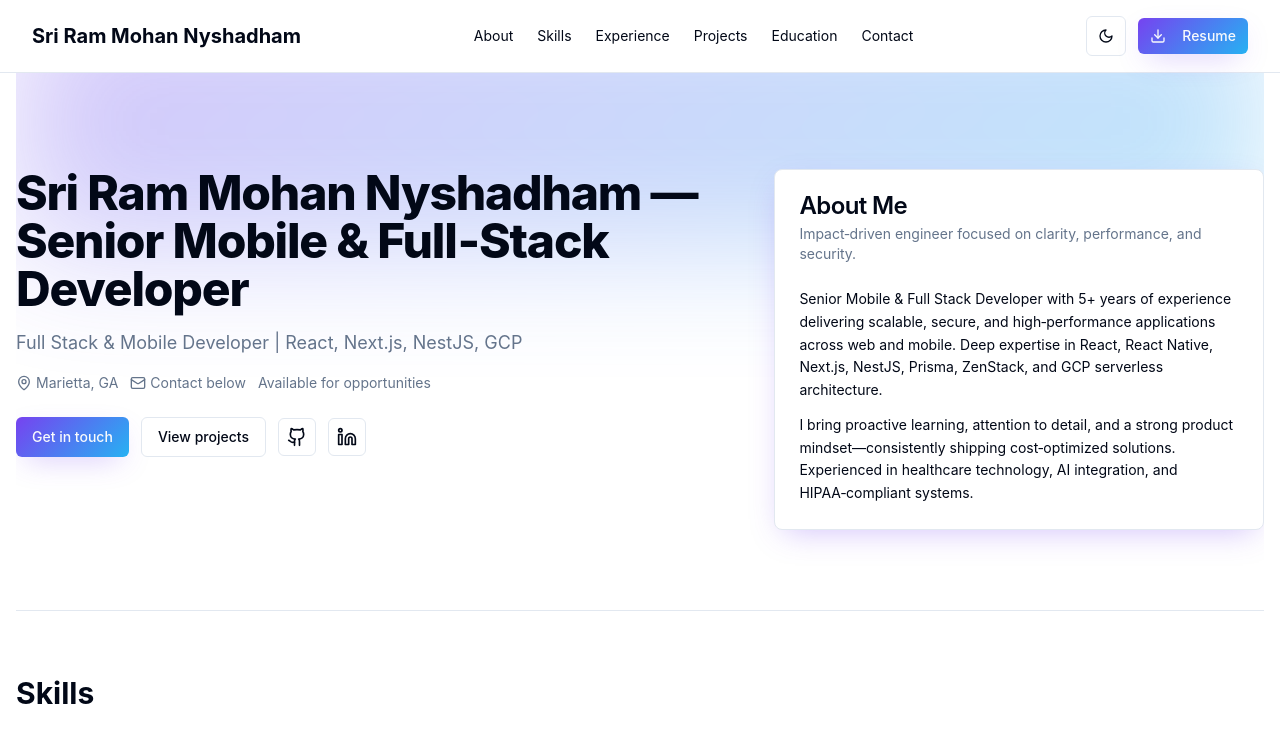
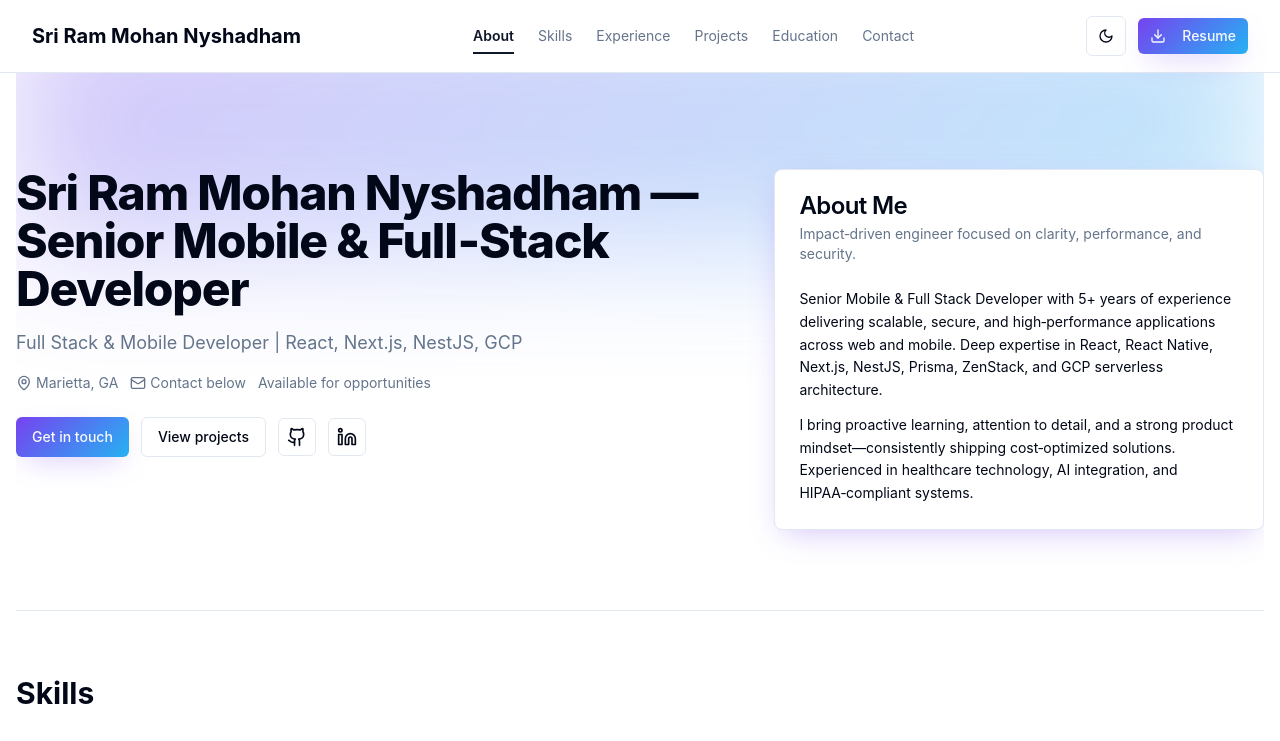
Before and after one commit to Sriram-52/Sriram-52, a Next.js app: page / in a window 1280 px wide. Shown: the top 741 px of the page. Built offline with nearby package versions, Linux system fonts and the light colour scheme.

Commit message:
Refactor main page layout to include SiteNav component for improved navigation and update import formatting for consistency

```diff
--- a/src/app/page.tsx
+++ b/src/app/page.tsx
@@ -5,20 +5,21 @@ import {
   Mail,
   Download,
   ExternalLink,
-} from "lucide-react";
-import { Button } from "@/components/ui/button";
-import { ThemeToggle } from "@/components/ui/theme-toggle";
+} from "lucide-react"
+import { Button } from "@/components/ui/button"
+import { ThemeToggle } from "@/components/ui/theme-toggle"
+import { SiteNav } from "@/components/site-nav"
 import {
   Card,
   CardContent,
   CardHeader,
   CardTitle,
   CardDescription,
-} from "@/components/ui/card";
-import { Badge } from "@/components/ui/badge";
-import { Separator } from "@/components/ui/separator";
-import { ContactForm } from "@/components/contact-form";
-import { Footer } from "@/components/footer";
+} from "@/components/ui/card"
+import { Badge } from "@/components/ui/badge"
+import { Separator } from "@/components/ui/separator"
+import { ContactForm } from "@/components/contact-form"
+import { Footer } from "@/components/footer"
 
 const skills = {
   Frontend: [
@@ -45,7 +46,7 @@ const skills = {
     "OpenAPI",
     "Recharts",
   ],
-};
+}
 
 const projects = [
   {
@@ -69,7 +70,7 @@ const projects = [
     stack: ["React Native", "BLE", "NestJS"],
     links: { demo: "#", code: "#" },
   },
-];
+]
 
 export default function Page() {
   return (
@@ -79,26 +80,7 @@ export default function Page() {
           <a href="#top" className="font-display text-xl font-bold story-link">
             Sri Ram Mohan Nyshadham
           </a>
-					<nav className="hidden md:flex items-center gap-6 text-sm">
-						<a href="#about" className="hover:text-primary">
-							About
-						</a>
-						<a href="#skills" className="hover:text-primary">
-							Skills
-						</a>
-						<a href="#experience" className="hover:text-primary">
-							Experience
-						</a>
-						<a href="#projects" className="hover:text-primary">
-							Projects
-						</a>
-						<a href="#education" className="hover:text-primary">
-							Education
-						</a>
-						<a href="#contact" className="hover:text-primary">
-							Contact
-						</a>
-					</nav>
+          <SiteNav />
           <div className="flex items-center gap-2">
             <ThemeToggle />
             <Button asChild variant="hero" size="sm" className="hover-scale">
@@ -162,7 +144,7 @@ export default function Page() {
               </div>
             </div>
 
-						<Card id="about" className="shadow-elegant">
+            <Card id="about" className="shadow-elegant scroll-mt-24">
               <CardHeader>
                 <CardTitle>About Me</CardTitle>
                 <CardDescription>
@@ -192,7 +174,7 @@ export default function Page() {
         <Separator />
 
         {/* Skills */}
-				<section id="skills" className="py-12 md:py-16">
+        <section id="skills" className="py-12 md:py-16 scroll-mt-24">
           <h2 className="font-display text-2xl md:text-3xl font-bold mb-8">
             Skills
           </h2>
@@ -217,7 +199,7 @@ export default function Page() {
         <Separator />
 
         {/* Experience */}
-				<section id="experience" className="py-12 md:py-16">
+        <section id="experience" className="py-12 md:py-16 scroll-mt-24">
           <h2 className="font-display text-2xl md:text-3xl font-bold mb-8">
             Experience
           </h2>
@@ -277,7 +259,7 @@ export default function Page() {
         <Separator />
 
         {/* Projects */}
-				<section id="projects" className="py-12 md:py-16">
+        <section id="projects" className="py-12 md:py-16 scroll-mt-24">
           <h2 className="font-display text-2xl md:text-3xl font-bold mb-8">
             Projects
           </h2>
@@ -320,7 +302,7 @@ export default function Page() {
         <Separator />
 
         {/* Education */}
-				<section id="education" className="py-12 md:py-16">
+        <section id="education" className="py-12 md:py-16 scroll-mt-24">
           <h2 className="font-display text-2xl md:text-3xl font-bold mb-8">
             Education
           </h2>
@@ -349,7 +331,7 @@ export default function Page() {
         <Separator />
 
         {/* Certifications & Awards */}
-				<section id="certifications" className="py-12 md:py-16">
+        <section id="certifications" className="py-12 md:py-16 scroll-mt-24">
           <h2 className="font-display text-2xl md:text-3xl font-bold mb-6">
             Certifications & Awards
           </h2>
@@ -372,7 +354,7 @@ export default function Page() {
         <Separator />
 
         {/* Contact */}
-				<section id="contact" className="py-12 md:py-16">
+        <section id="contact" className="py-12 md:py-16 scroll-mt-24">
           <h2 className="font-display text-2xl md:text-3xl font-bold mb-6">
             Contact
           </h2>
@@ -422,5 +404,5 @@ export default function Page() {
 
       <Footer />
     </div>
-	);
+  )
 }
--- /dev/null
+++ b/src/components/site-nav.tsx
@@ -0,0 +1,123 @@
+"use client"
+
+import { cn } from "@/lib/utils"
+import { useEffect, useState } from "react"
+
+type Section = {
+  id: string
+  label: string
+}
+
+const DEFAULT_SECTIONS: Section[] = [
+  { id: "about", label: "About" },
+  { id: "skills", label: "Skills" },
+  { id: "experience", label: "Experience" },
+  { id: "projects", label: "Projects" },
+  { id: "education", label: "Education" },
+  { id: "contact", label: "Contact" },
+]
+
+export function SiteNav({
+  sections = DEFAULT_SECTIONS,
+}: {
+  sections?: Section[]
+}) {
+  const [activeId, setActiveId] = useState<string>(sections[0]?.id ?? "")
+
+  useEffect(() => {
+    function getHeaderOffset(): number {
+      const header = document.querySelector("header.sticky")
+      return (header as HTMLElement | null)?.offsetHeight ?? 72
+    }
+
+    let cachedTops: { id: string; top: number }[] = []
+
+    const computeTops = () => {
+      const elements = sections
+        .map((s) => document.getElementById(s.id))
+        .filter(Boolean) as HTMLElement[]
+
+      cachedTops = elements.map((el) => {
+        const rectTop = el.getBoundingClientRect().top + window.scrollY
+        // Account for CSS scroll-margin-top so anchor jumps align correctly
+        const smt = parseFloat(
+          (getComputedStyle(el).scrollMarginTop || "0").toString()
+        )
+        return {
+          id: el.id,
+          top: rectTop - (isNaN(smt) ? 0 : smt),
+        }
+      })
+      // Ensure increasing order just in case DOM order differs
+      cachedTops.sort((a, b) => a.top - b.top)
+    }
+
+    const onScroll = () => {
+      const y = window.scrollY + getHeaderOffset() + 4 // small buffer
+      let current = cachedTops[0]?.id ?? sections[0]?.id ?? ""
+      for (const s of cachedTops) {
+        if (s.top <= y) current = s.id
+        else break
+      }
+      setActiveId(current)
+    }
+
+    computeTops()
+    onScroll()
+
+    window.addEventListener("scroll", onScroll, { passive: true })
+    window.addEventListener("resize", computeTops)
+    window.addEventListener("hashchange", onScroll)
+    // Recompute after fonts/layout settle
+    const t = window.setTimeout(() => {
+      computeTops()
+      onScroll()
+    }, 300)
+    // Also recompute shortly after in case sections mount later
+    const t2 = window.setTimeout(() => {
+      computeTops()
+      onScroll()
+    }, 800)
+
+    return () => {
+      window.removeEventListener("scroll", onScroll as EventListener)
+      window.removeEventListener("resize", computeTops as EventListener)
+      window.removeEventListener("hashchange", onScroll as EventListener)
+      window.clearTimeout(t)
+      window.clearTimeout(t2)
+    }
+  }, [sections])
+
+  return (
+    <nav className="hidden md:flex items-center gap-6 text-sm">
+      {sections.map(({ id, label }) => {
+        const isActive = activeId === id
+        return (
+          <a
+            key={id}
+            href={`#${id}`}
+            aria-current={isActive ? "true" : undefined}
+            className={cn(
+              "relative transition-colors text-muted-foreground hover:text-primary",
+              "after:absolute after:-bottom-2 after:left-0 after:h-0.5 after:w-0 after:bg-primary after:transition-[width] after:duration-300",
+              isActive && "text-primary font-semibold after:w-full"
+            )}
+            onClick={() => {
+              // Allow default anchor navigation, but schedule a read after scroll completes
+              // so active state updates immediately on click without waiting for scroll
+              window.requestAnimationFrame(() => {
+                // Fire a manual hashchange-like update
+                const ev = new Event("hashchange")
+                window.dispatchEvent(ev)
+              })
+            }}
+          >
+            {label}
+          </a>
+        )
+      })}
+    </nav>
+  )
+}
+
+export default SiteNav
```
Lines whose indentation alone changed are shown as unchanged.
